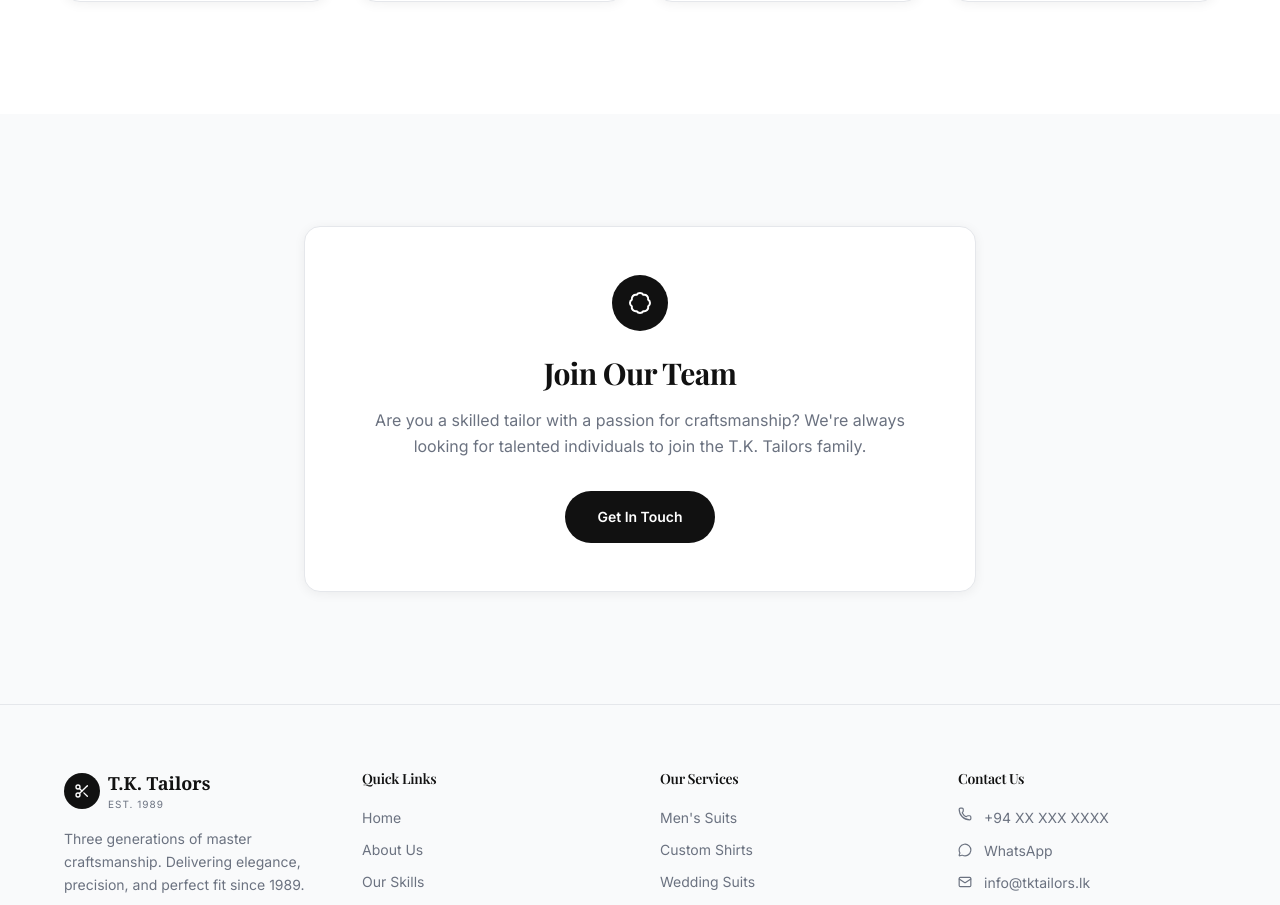
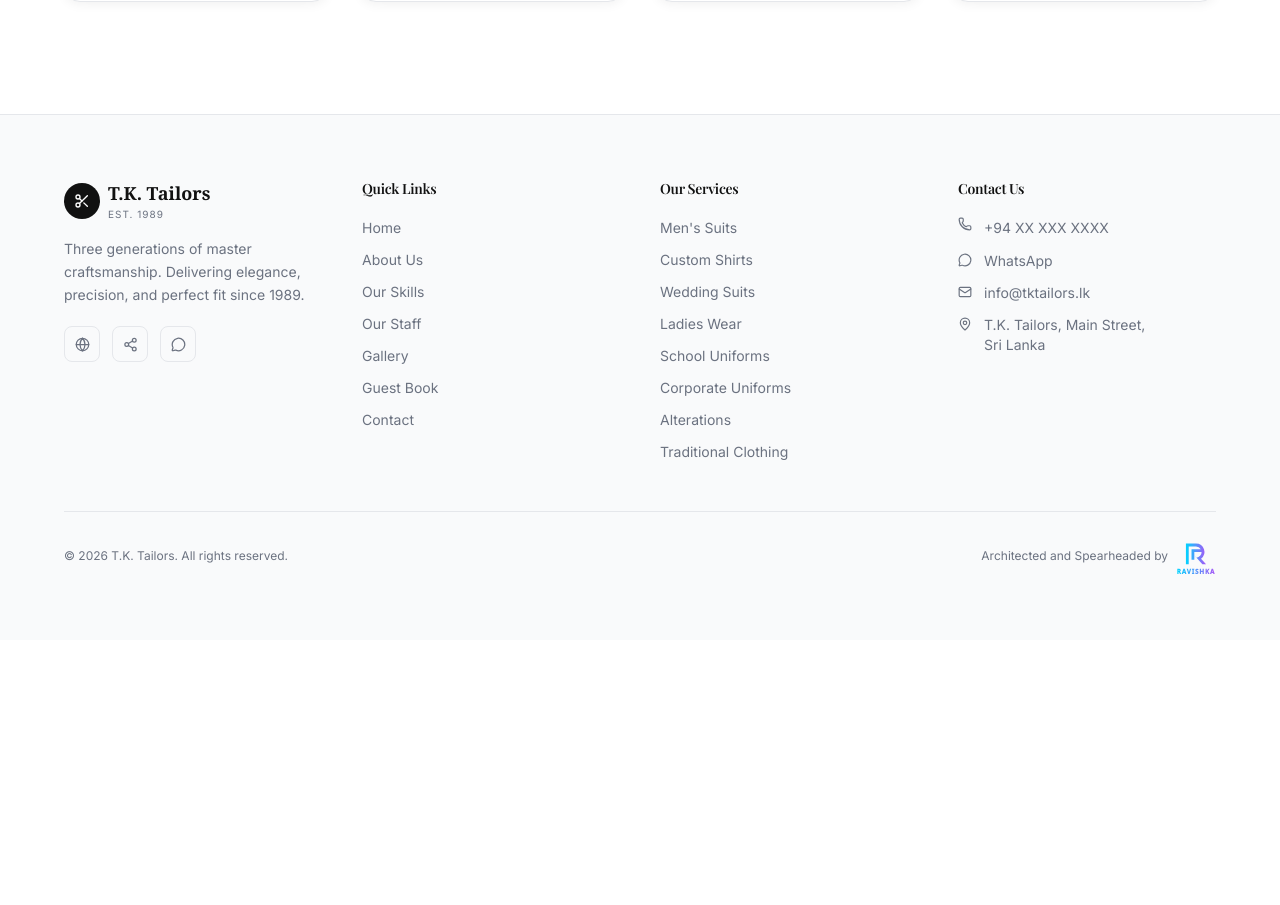
Before and after one commit to RavishkaPravindika/tktailors-website, a Next.js app: page /staff in a window 1280 px wide. Shown: the part 1322-2227 px from the top of the page. After the commit the page ends 1962 px from the top, so only its background shows below. Built offline with nearby package versions, Linux system fonts and the light colour scheme; no server answers; the database is empty; a web font is replaced by a local one.

Commit message:
fix: staff join team

```diff
--- a/src/app/staff/page.tsx
+++ b/src/app/staff/page.tsx
@@ -86,7 +86,7 @@
       </section>
 
       {/* Join us */}
-      <section className="section-padding" style={{ backgroundColor: "var(--section-alt)" }}>
+      {/* <section className="section-padding" style={{ backgroundColor: "var(--section-alt)" }}>
         <div className="container-max">
           <AnimatedSection>
             <div className="card p-12 text-center max-w-2xl mx-auto">
@@ -108,7 +108,7 @@
             </div>
           </AnimatedSection>
         </div>
-      </section>
+      </section> */}
     </>
   );
 }
```
